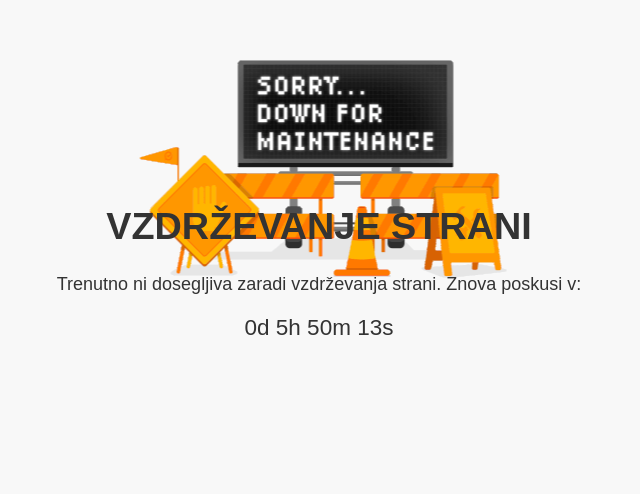
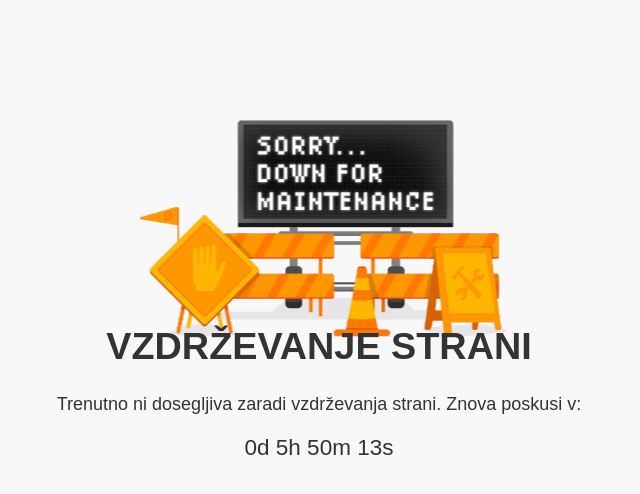
Before and after one commit to razrednicasopis/razrednicasopis.github.io, a plain HTML site: page index.html in a window 1280 px wide. Shown: the part 180-674 px from the top of the page, without its empty margins (321-961 px from the left). Drawn offline with Linux system fonts and the light colour scheme.

Commit message:
Beta 1.5

```diff
--- a/popravila.css
+++ b/popravila.css
@@ -7,12 +7,11 @@ body {
 .maintenance-container {
     text-align: center;
     position: absolute;
-    top: 55%; /* Adjust the vertical position of the container */
-    left: 50%;
-    transform: translate(-50%, -50%);
+    top: 50%; /* Center vertically */
+    left: 50%; /* Center horizontally */
+    transform: translate(-50%, 50%); /* Adjust both vertically and horizontally */
     color: #333;
 }
-
 
 h1 {
     font-size: 1cm;
@@ -33,8 +32,7 @@ p {
 
 img {
     position: absolute;
-    top: 30%; /* Adjust the vertical position of the image */
+    top: calc(50% - 100px); /* Adjust the vertical position of the image */
     left: 50%;
     transform: translateX(-50%);
-    padding: 0; /* Remove excessive padding */
 }
```
